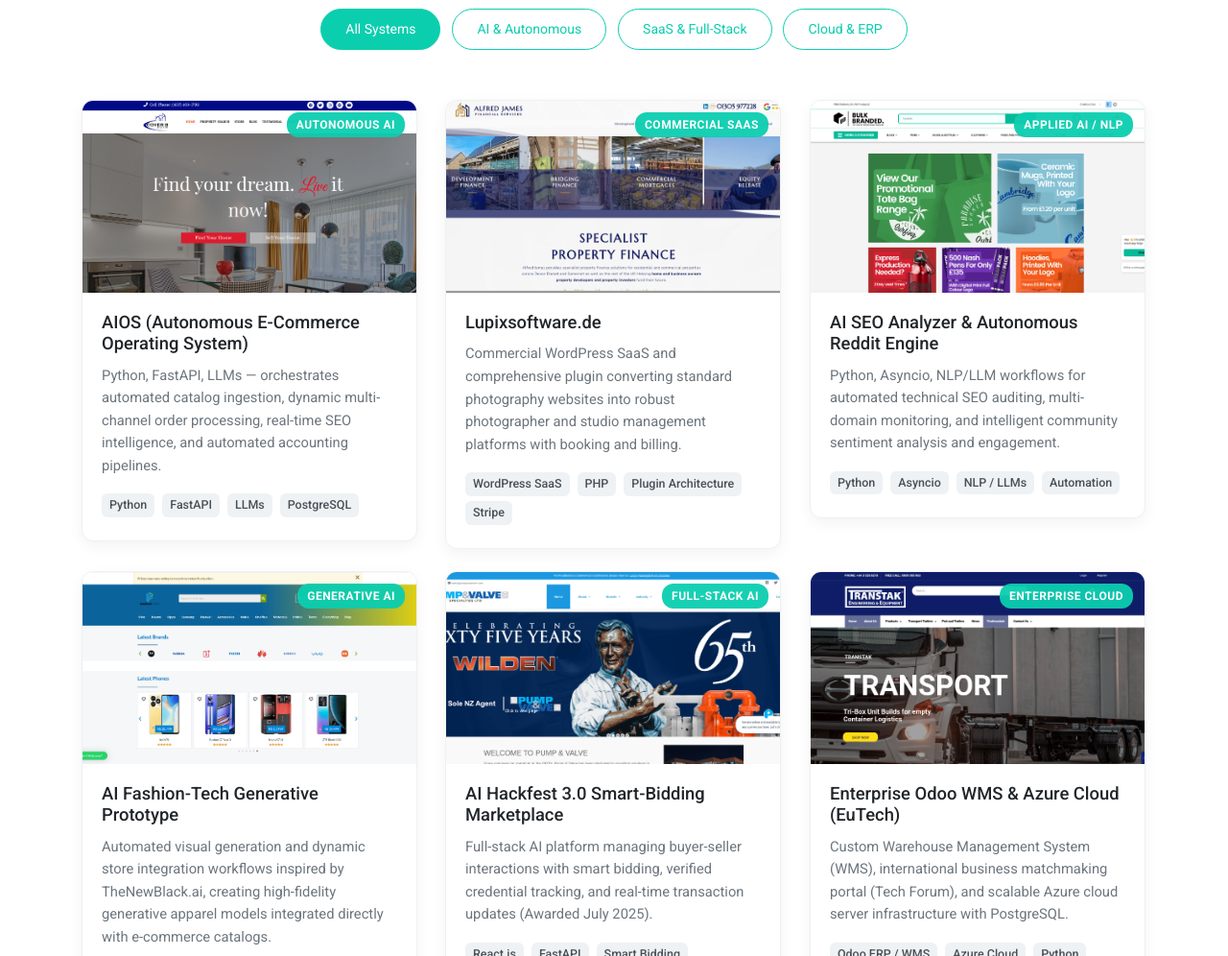
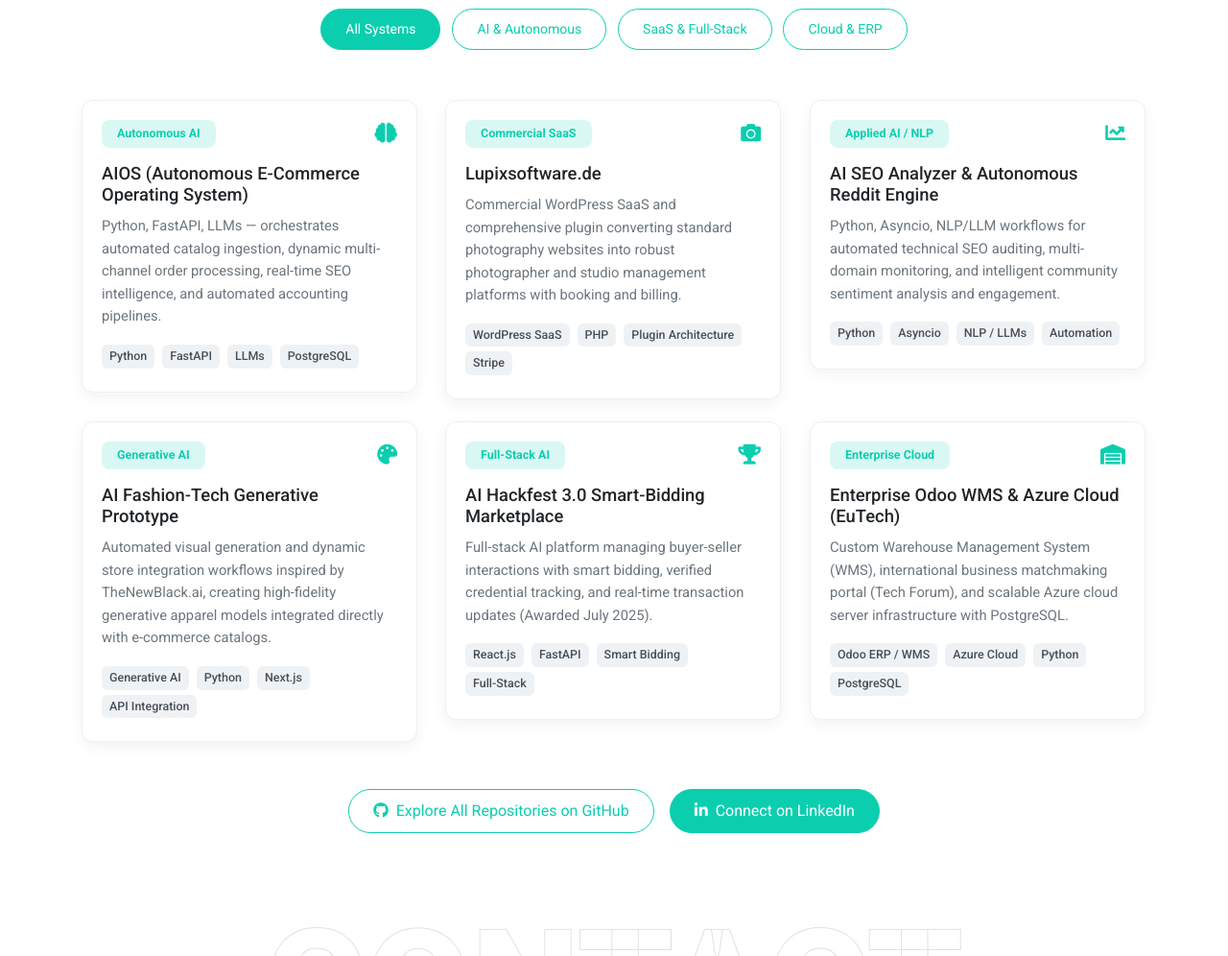
Before and after one commit to iamhassanhafeez/portfolio, a plain HTML site: page index.html in a window 1280 px wide. Shown: the part 5293-6289 px from the top of the page at 96% size. Drawn offline with nearby package versions, Linux system fonts and the light colour scheme.

Commit message:
style: hide portfolio images with placeholders for future assets

```diff
--- a/index.html
+++ b/index.html
@@ -423,15 +423,20 @@
                 </div>
             </div>
 
-            <div class="row portfolio-container">
+                        <div class="row portfolio-container">
                 <!-- Project 1 -->
                 <div class="col-lg-4 col-md-6 mb-4 portfolio-item first">
                     <div class="project-card">
+                        <!-- Image placeholder: uncomment and update src when ready
                         <div class="project-card-header">
                             <img src="img/portf-1.png" alt="AIOS">
-                            <span class="project-badge">Autonomous AI</span>
                         </div>
+                        -->
                         <div class="project-card-body">
+                            <div class="d-flex justify-content-between align-items-center mb-3">
+                                <span class="badge px-3 py-2 font-weight-bold" style="background-color: rgba(11, 206, 175, 0.15); color: #0bceaf; border-radius: 8px; font-size: 0.78rem;">Autonomous AI</span>
+                                <i class="fa fa-brain text-primary" style="font-size: 1.3rem;"></i>
+                            </div>
                             <h4 class="project-title">AIOS (Autonomous E-Commerce Operating System)</h4>
                             <p class="project-desc">Python, FastAPI, LLMs — orchestrates automated catalog ingestion, dynamic multi-channel order processing, real-time SEO intelligence, and automated accounting pipelines.</p>
                             <div class="project-tags">
@@ -447,11 +452,16 @@
                 <!-- Project 2 -->
                 <div class="col-lg-4 col-md-6 mb-4 portfolio-item second">
                     <div class="project-card">
+                        <!-- Image placeholder: uncomment and update src when ready
                         <div class="project-card-header">
                             <img src="img/portf-2.png" alt="Lupixsoftware.de">
-                            <span class="project-badge">Commercial SaaS</span>
                         </div>
+                        -->
                         <div class="project-card-body">
+                            <div class="d-flex justify-content-between align-items-center mb-3">
+                                <span class="badge px-3 py-2 font-weight-bold" style="background-color: rgba(11, 206, 175, 0.15); color: #0bceaf; border-radius: 8px; font-size: 0.78rem;">Commercial SaaS</span>
+                                <i class="fa fa-camera text-primary" style="font-size: 1.3rem;"></i>
+                            </div>
                             <h4 class="project-title">Lupixsoftware.de</h4>
                             <p class="project-desc">Commercial WordPress SaaS and comprehensive plugin converting standard photography websites into robust photographer and studio management platforms with booking and billing.</p>
                             <div class="project-tags">
@@ -467,11 +477,16 @@
                 <!-- Project 3 -->
                 <div class="col-lg-4 col-md-6 mb-4 portfolio-item first">
                     <div class="project-card">
+                        <!-- Image placeholder: uncomment and update src when ready
                         <div class="project-card-header">
                             <img src="img/portf-3.png" alt="AI SEO Analyzer">
-                            <span class="project-badge">Applied AI / NLP</span>
                         </div>
+                        -->
                         <div class="project-card-body">
+                            <div class="d-flex justify-content-between align-items-center mb-3">
+                                <span class="badge px-3 py-2 font-weight-bold" style="background-color: rgba(11, 206, 175, 0.15); color: #0bceaf; border-radius: 8px; font-size: 0.78rem;">Applied AI / NLP</span>
+                                <i class="fa fa-chart-line text-primary" style="font-size: 1.3rem;"></i>
+                            </div>
                             <h4 class="project-title">AI SEO Analyzer & Autonomous Reddit Engine</h4>
                             <p class="project-desc">Python, Asyncio, NLP/LLM workflows for automated technical SEO auditing, multi-domain monitoring, and intelligent community sentiment analysis and engagement.</p>
                             <div class="project-tags">
@@ -487,11 +502,16 @@
                 <!-- Project 4 -->
                 <div class="col-lg-4 col-md-6 mb-4 portfolio-item first">
                     <div class="project-card">
+                        <!-- Image placeholder: uncomment and update src when ready
                         <div class="project-card-header">
                             <img src="img/portf-5.png" alt="Fashion-Tech Prototype">
-                            <span class="project-badge">Generative AI</span>
                         </div>
+                        -->
                         <div class="project-card-body">
+                            <div class="d-flex justify-content-between align-items-center mb-3">
+                                <span class="badge px-3 py-2 font-weight-bold" style="background-color: rgba(11, 206, 175, 0.15); color: #0bceaf; border-radius: 8px; font-size: 0.78rem;">Generative AI</span>
+                                <i class="fa fa-palette text-primary" style="font-size: 1.3rem;"></i>
+                            </div>
                             <h4 class="project-title">AI Fashion-Tech Generative Prototype</h4>
                             <p class="project-desc">Automated visual generation and dynamic store integration workflows inspired by TheNewBlack.ai, creating high-fidelity generative apparel models integrated directly with e-commerce catalogs.</p>
                             <div class="project-tags">
@@ -507,11 +527,16 @@
                 <!-- Project 5 -->
                 <div class="col-lg-4 col-md-6 mb-4 portfolio-item first second">
                     <div class="project-card">
+                        <!-- Image placeholder: uncomment and update src when ready
                         <div class="project-card-header">
                             <img src="img/portf-6.png" alt="AI Hackfest Marketplace">
-                            <span class="project-badge">Full-Stack AI</span>
                         </div>
+                        -->
                         <div class="project-card-body">
+                            <div class="d-flex justify-content-between align-items-center mb-3">
+                                <span class="badge px-3 py-2 font-weight-bold" style="background-color: rgba(11, 206, 175, 0.15); color: #0bceaf; border-radius: 8px; font-size: 0.78rem;">Full-Stack AI</span>
+                                <i class="fa fa-trophy text-primary" style="font-size: 1.3rem;"></i>
+                            </div>
                             <h4 class="project-title">AI Hackfest 3.0 Smart-Bidding Marketplace</h4>
                             <p class="project-desc">Full-stack AI platform managing buyer-seller interactions with smart bidding, verified credential tracking, and real-time transaction updates (Awarded July 2025).</p>
                             <div class="project-tags">
@@ -527,11 +552,16 @@
                 <!-- Project 6 -->
                 <div class="col-lg-4 col-md-6 mb-4 portfolio-item third">
                     <div class="project-card">
+                        <!-- Image placeholder: uncomment and update src when ready
                         <div class="project-card-header">
                             <img src="img/portf-7.png" alt="Enterprise Odoo WMS">
-                            <span class="project-badge">Enterprise Cloud</span>
                         </div>
+                        -->
                         <div class="project-card-body">
+                            <div class="d-flex justify-content-between align-items-center mb-3">
+                                <span class="badge px-3 py-2 font-weight-bold" style="background-color: rgba(11, 206, 175, 0.15); color: #0bceaf; border-radius: 8px; font-size: 0.78rem;">Enterprise Cloud</span>
+                                <i class="fa fa-warehouse text-primary" style="font-size: 1.3rem;"></i>
+                            </div>
                             <h4 class="project-title">Enterprise Odoo WMS & Azure Cloud (EuTech)</h4>
                             <p class="project-desc">Custom Warehouse Management System (WMS), international business matchmaking portal (Tech Forum), and scalable Azure cloud server infrastructure with PostgreSQL.</p>
                             <div class="project-tags">
```
